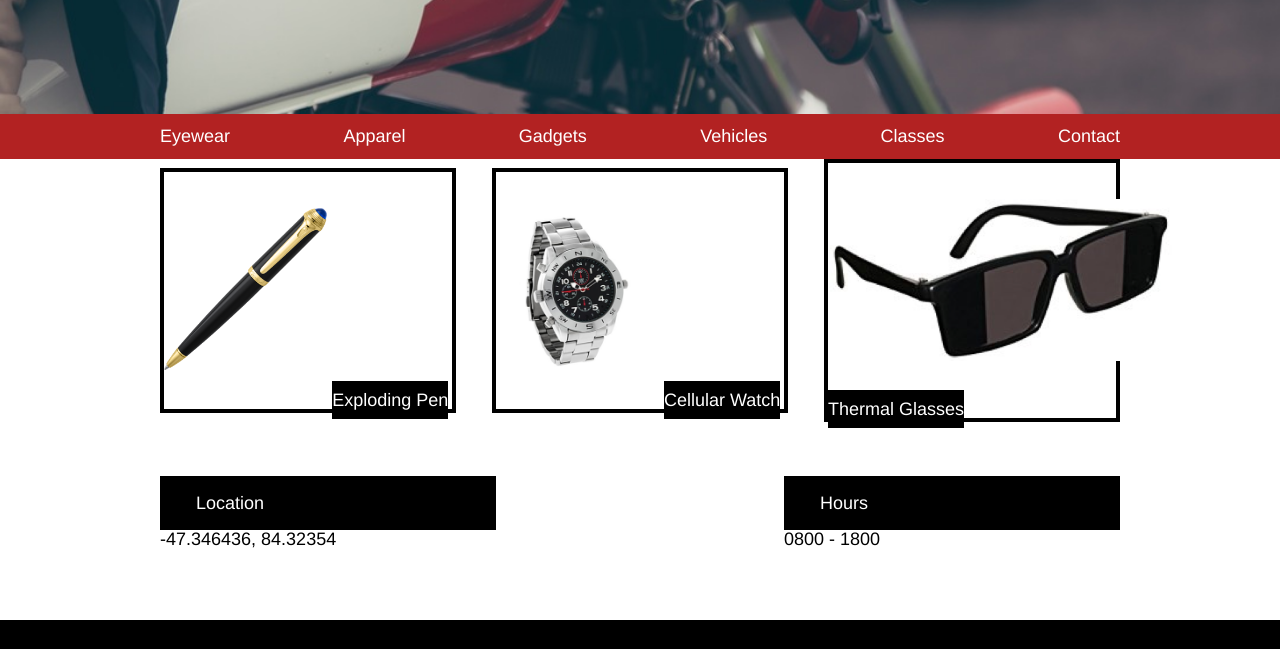
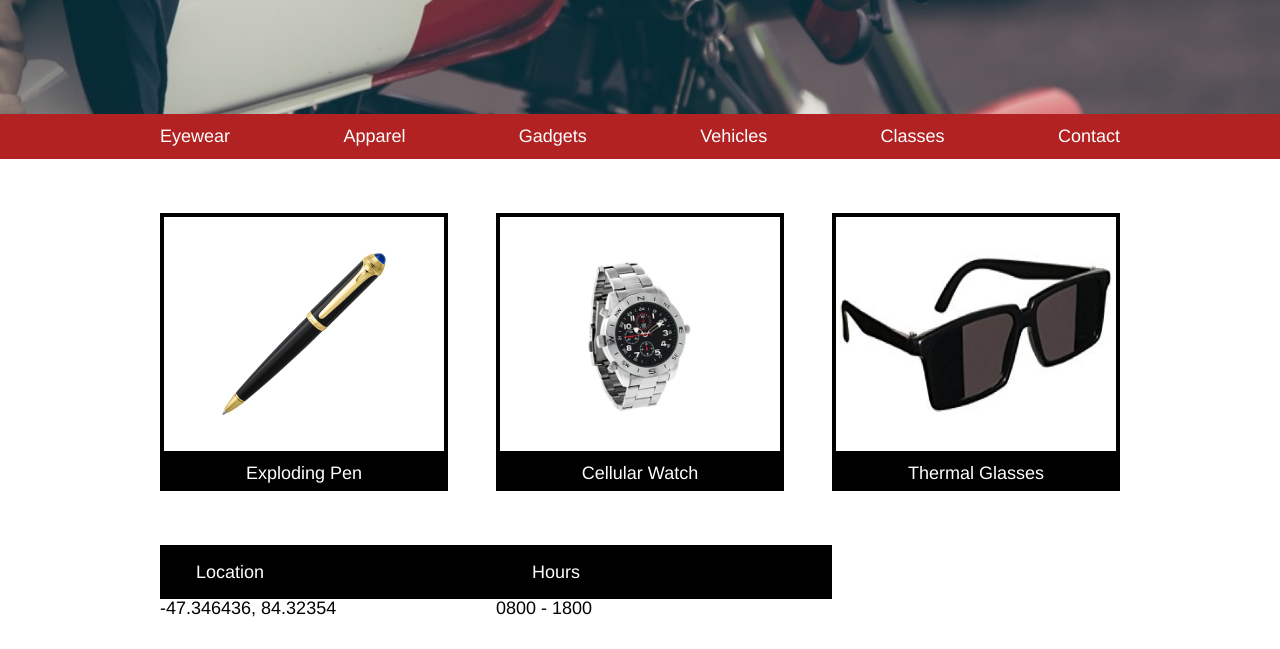
Before and after one commit to airflow101/SecretAgentSupply, a plain HTML site: page index.html in a window 1280 px wide. Shown: the part 378-1027 px from the top of the page. Drawn offline with Linux system fonts and the light colour scheme.

Commit message:
Content section finished

```diff
--- a/index.html
+++ b/index.html
@@ -55,24 +55,30 @@
 
 <!-- Pen -->
 
-      <section class="container" id="content">
+      <section id="content" class="container">
 
         <div class="item">
-          <img src="resources/images/pen.png" alt="Pen">
+          <div class="item-image portrait">
+            <img src="resources/images/pen.png" alt="Pen">
+          </div>
           <span>Exploding Pen</span>
         </div>
 
 <!-- Watch -->
 
         <div class="item">
-          <img src="resources/images/watch.png" alt="Watch">
+          <div class="item-image portrait">
+            <img src="resources/images/watch.png" alt="Watch">
+          </div>
           <span>Cellular Watch</span>
         </div>
 
 <!-- Glasses -->
 
         <div class="item">
-          <img src="resources/images/glasses.png" alt="Sunglasses">
+          <div class="item-image landscape">
+            <img src="resources/images/glasses.png" alt="Sunglasses">
+          </div>
           <span>Thermal Glasses</span>
         </div>
 
--- a/resources/css/style.css
+++ b/resources/css/style.css
@@ -9,7 +9,6 @@ html{
   width: 960px;
   display: flex;
   align-items: center;
-  justify-content: space-between;
   margin: 0 auto;
 }
 
@@ -53,7 +52,7 @@ h1{
 }
 
 #banner .container{
-  justify-content: start
+  justify-content: start;
   position: relative;
   top: 9rem;
 }
@@ -73,6 +72,7 @@ nav{
 }
 
 ul.container{
+  justify-content: space-between;
   padding: 0.75rem 0;
 
 }
@@ -82,22 +82,37 @@ ul.container{
 /*Content Section*/
 
 #content{
+  margin: 3rem auto;
+}
 
+#content.container{
+  justify-content: space-between;
 }
 
 .item{
-  border: 4px solid black;
   width: 30%;
 }
 
-.item img{
+.item-image{
+  padding: 2rem 0;
+  border: 4px solid black;
+  display: flex;
+  justify-content: center;
   height: 9rem;
+}
+
+.portrait img{
+  max-height: 9rem;
   width: auto;
-  overflow: hidden;
-  padding: 2rem 0;
+}
+
+.landscape img{
+  width: 100%;
+  height: auto;
 }
 
 .item span{
+  display: block;
   background-color: black;
   padding: 0.5rem 0;
   text-align: center;
```
Also changed, not shown: 1 other file.
